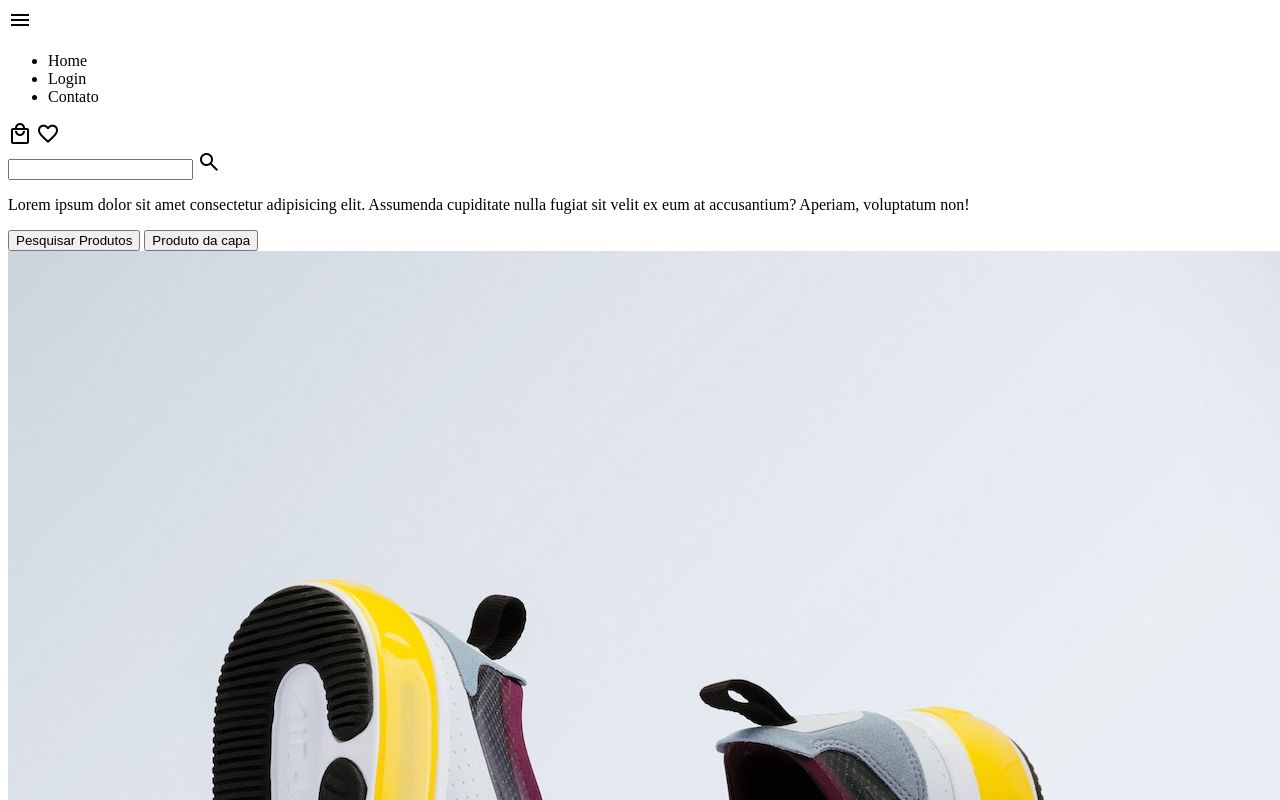
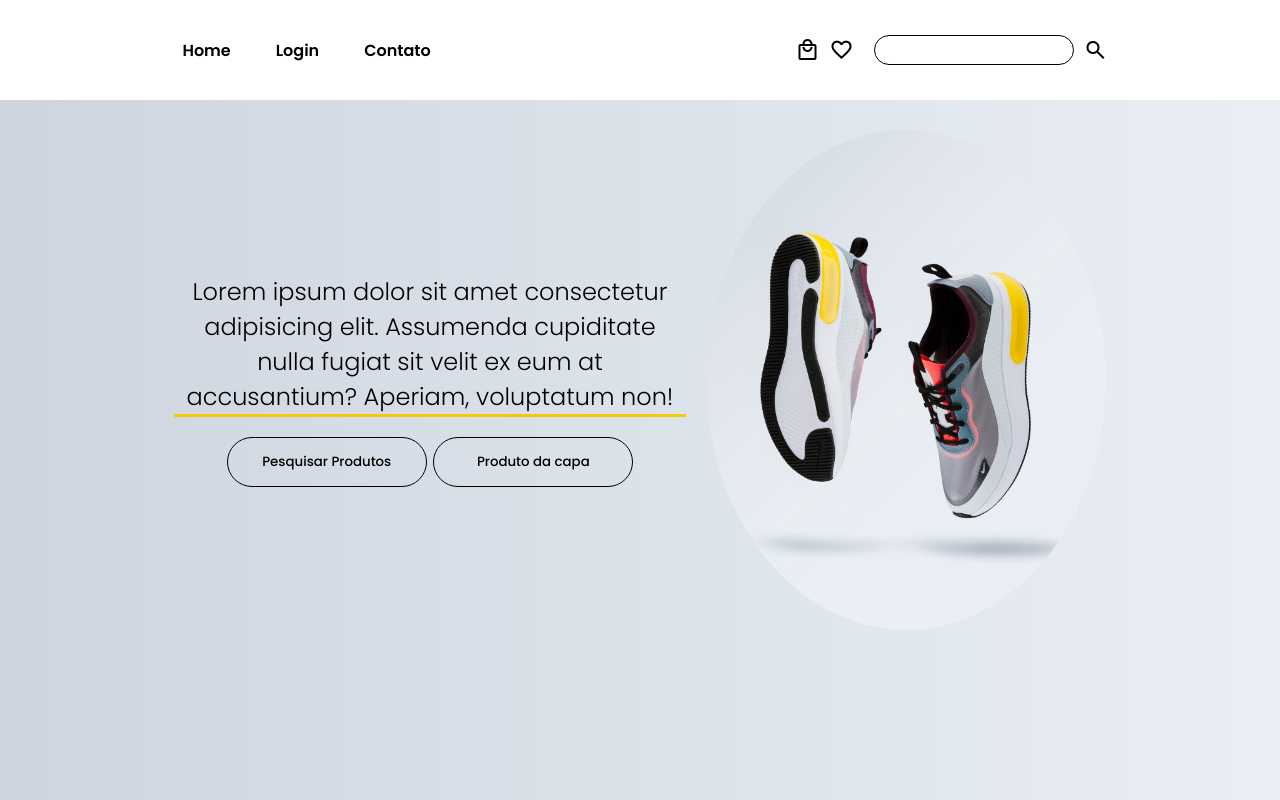
Before and after one commit to WillianOL/Loja_de_Sapatos-LandingPage, a plain HTML site: page assets/index.html in a window 1280 px wide. Shown: the top 800 px of the page. Drawn offline with nearby package versions, Linux system fonts and the light colour scheme; the site is published under a folder, as on GitHub Pages, so addresses that start at the root find nothing.

Commit message:
Atualizações

```diff
--- a/assets/index.html
+++ b/assets/index.html
@@ -5,8 +5,8 @@
     <meta http-equiv="X-UA-Compatible" content="IE=edge">
     <meta name="viewport" content="width=device-width, initial-scale=1.0">
     <title>Landing-page</title>
-    <link rel="stylesheet" href="/style/estilo.css">
-    <link rel="stylesheet" href="/style/mediaQueries.css">
+    <link rel="stylesheet" href="style/estilo.css">
+    <link rel="stylesheet" href="style/mediaQueries.css">
     <link rel="stylesheet" href="https://fonts.googleapis.com/css2?family=Material+Symbols+Outlined:opsz,wght,FILL,GRAD@20..48,100..700,0..1,-50..200" />
 </head>
 <body>
```
Also changed, not shown: assets/style/estilo.css (renamed from style/estilo.css), assets/style/mediaQueries.css (renamed from style/mediaQueries.css).
